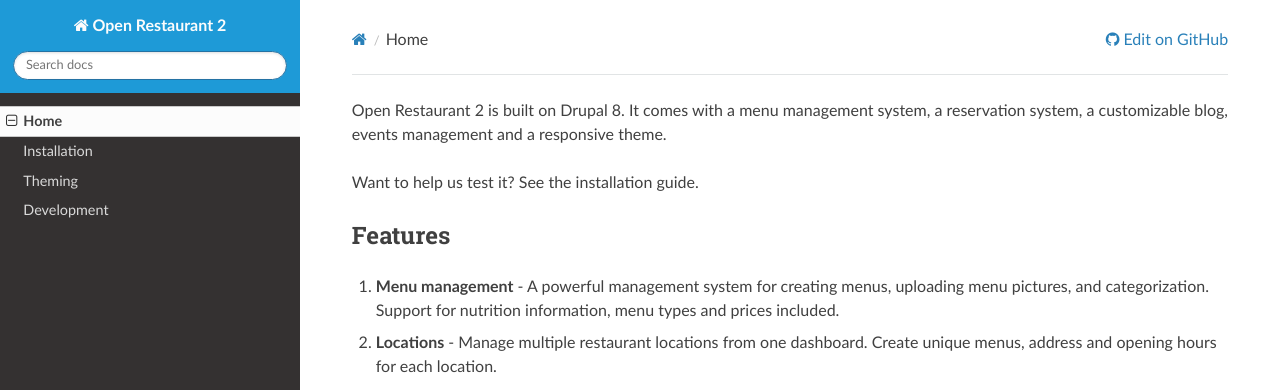
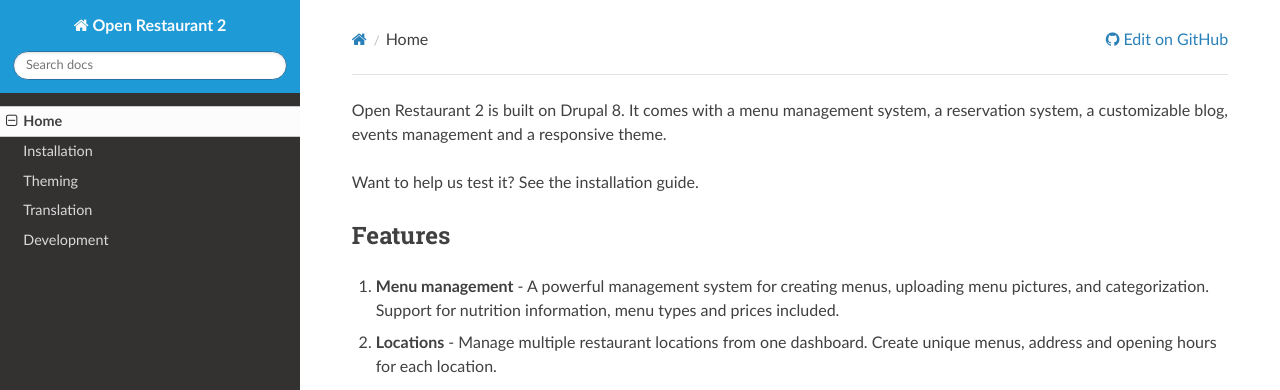
Before and after one commit to openrestaurant/docs, an MkDocs documentation site: the page built from docs/index.md, in a window 1280 px wide. Shown: the top 390 px of the page. Built offline with MkDocs 1.6.1, drawn with Linux system fonts in a browser that asks for light colours; nearby versions of some CDN libraries; old or Windows-style settings are respelled for this version of MkDocs.

Commit message:
Add translation doc

```diff
--- a/mkdocs.yml
+++ b/mkdocs.yml
@@ -8,4 +8,5 @@ pages:
 - Home: index.md
 - Installation: installation.md
 - Theming: theming.md
+- Translation: translation.md
 - Development: development.md
```
